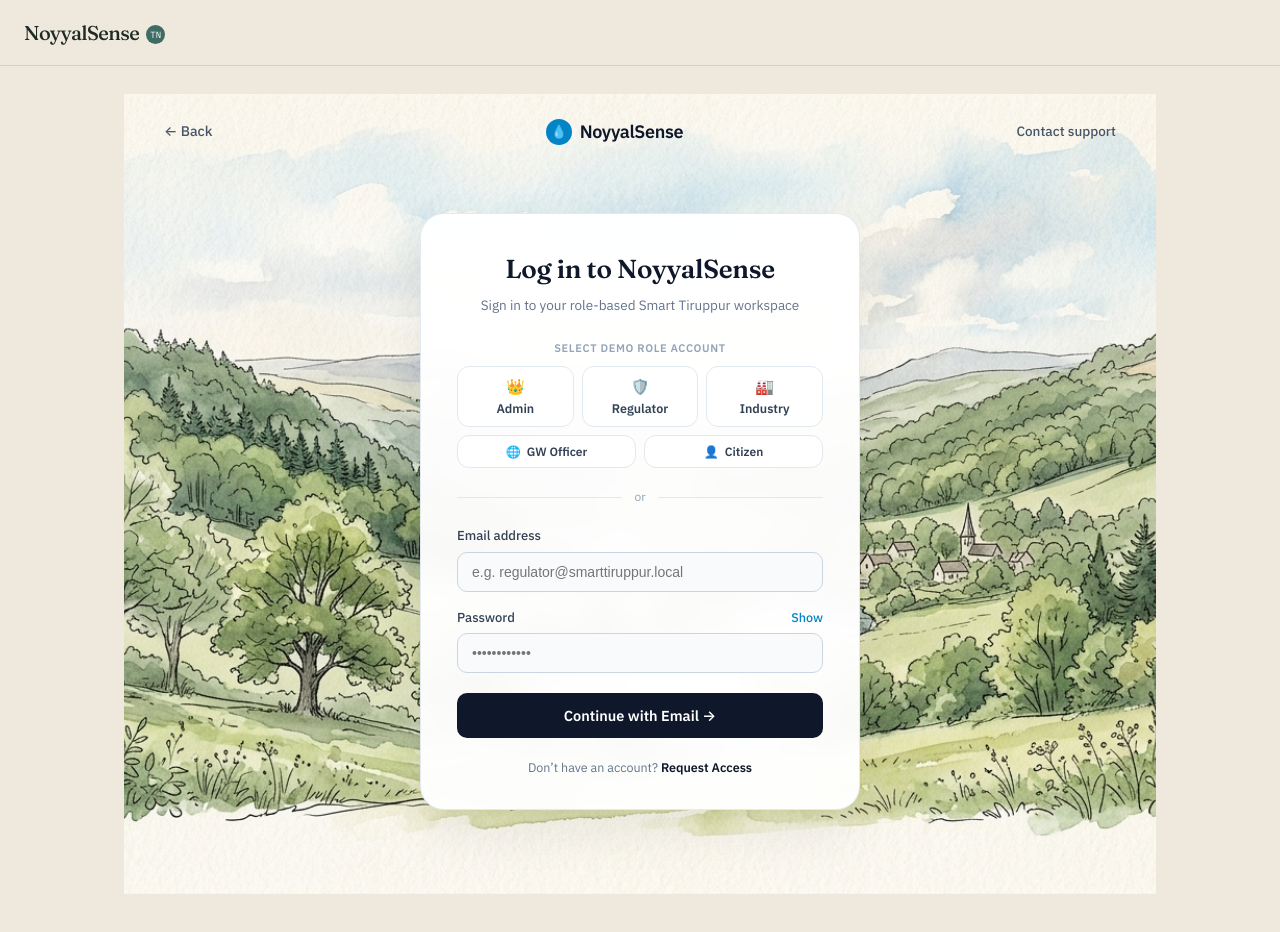
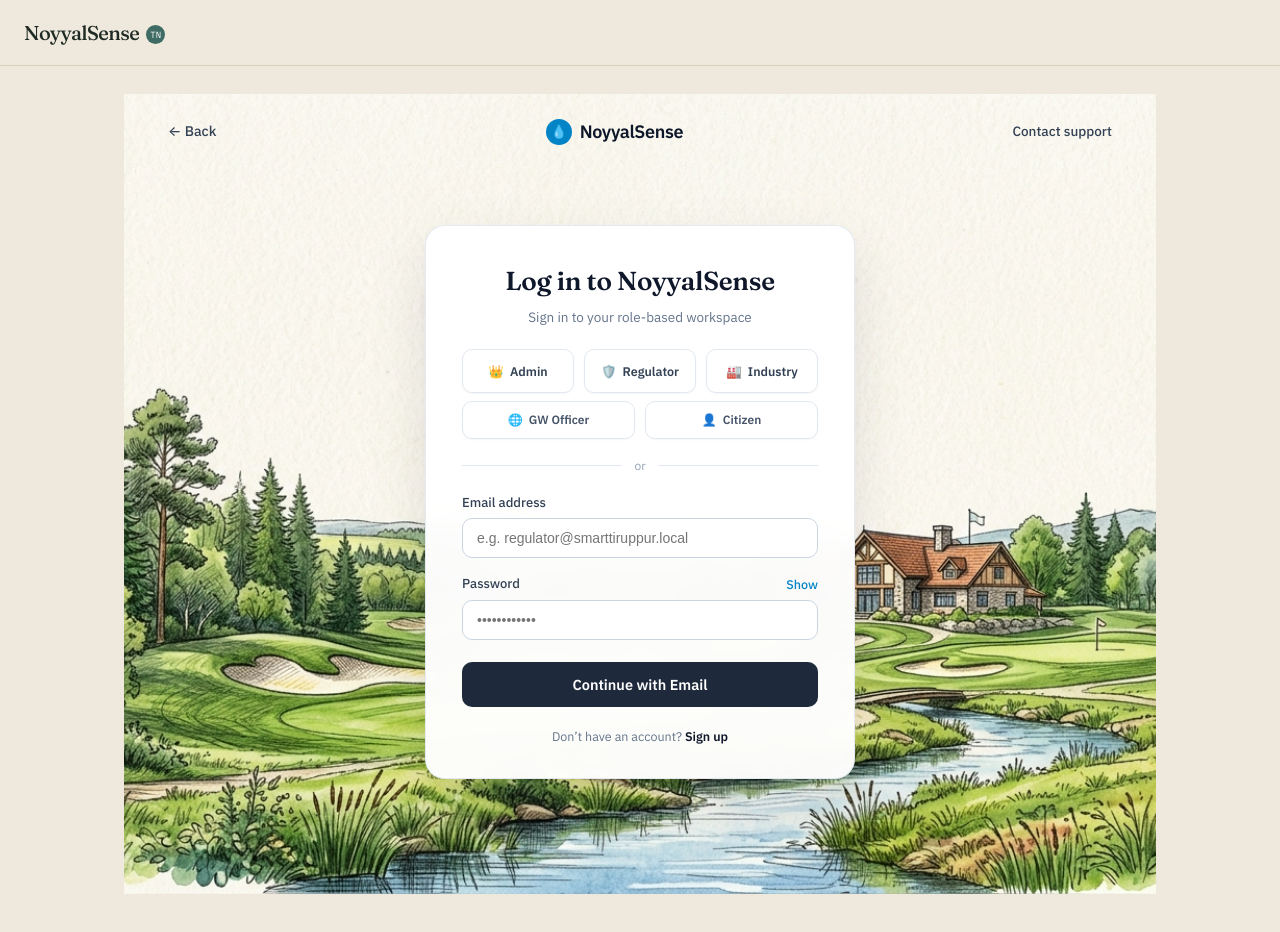
Before and after one commit to THISHA-SAMPATH/smart-tiruppur, a Next.js app: page /login in a window 1280 px wide. Shown: the top 932 px of the page. Built offline with nearby package versions, Linux system fonts and the light colour scheme; no server answers.

Commit message:
style(login): update login page with green fairway landscape backdrop

```diff
--- a/app/login/page.tsx
+++ b/app/login/page.tsx
@@ -94,7 +94,7 @@ function LoginForm() {
         display: "flex",
         flexDirection: "column",
         justifyContent: "space-between",
-        background: "#f7f6f0 url('/noyyal_landscape_backdrop.jpg') no-repeat bottom center / cover",
+        background: "#faf9f5 url('/noyyal_green_landscape_backdrop.jpg') no-repeat bottom center / cover",
         fontFamily: "'IBM Plex Sans', -apple-system, BlinkMacSystemFont, 'Segoe UI', Roboto, sans-serif",
         color: "#0f172a",
         position: "relative",
@@ -106,7 +106,7 @@ function LoginForm() {
           display: "flex",
           justifyContent: "space-between",
           alignItems: "center",
-          padding: "24px 40px",
+          padding: "24px 44px",
           position: "relative",
           zIndex: 10,
         }}
@@ -115,13 +115,12 @@ function LoginForm() {
           href="/"
           style={{
             fontSize: "14px",
-            color: "#475569",
+            color: "#334155",
             textDecoration: "none",
             fontWeight: 500,
             display: "flex",
             alignItems: "center",
             gap: "6px",
-            transition: "color 0.2s ease",
           }}
         >
           ← Back
@@ -159,7 +158,7 @@ function LoginForm() {
           href="mailto:support@smarttiruppur.local"
           style={{
             fontSize: "13.5px",
-            color: "#475569",
+            color: "#334155",
             textDecoration: "none",
             fontWeight: 500,
           }}
@@ -174,24 +173,24 @@ function LoginForm() {
           display: "flex",
           justifyContent: "center",
           alignItems: "center",
-          padding: "20px 16px 60px",
+          padding: "10px 16px 70px",
           flex: 1,
           zIndex: 10,
         }}
       >
         <div
           style={{
-            background: "rgba(255, 255, 255, 0.96)",
+            background: "rgba(255, 255, 255, 0.97)",
             backdropFilter: "blur(12px)",
-            borderRadius: "24px",
-            boxShadow: "0 20px 50px rgba(15, 23, 42, 0.08), 0 4px 16px rgba(0, 0, 0, 0.02)",
+            borderRadius: "20px",
+            boxShadow: "0 25px 60px rgba(15, 23, 42, 0.1), 0 4px 16px rgba(0, 0, 0, 0.03)",
             border: "1px solid rgba(226, 232, 240, 0.9)",
             width: "100%",
-            maxWidth: "440px",
+            maxWidth: "430px",
             padding: "36px 36px 32px",
           }}
         >
-          <div style={{ textAlign: "center", marginBottom: "24px" }}>
+          <div style={{ textAlign: "center", marginBottom: "22px" }}>
             <h1
               style={{
                 fontSize: "26px",
@@ -211,30 +210,17 @@ function LoginForm() {
                 margin: 0,
               }}
             >
-              Sign in to your role-based Smart Tiruppur workspace
+              Sign in to your role-based workspace
             </p>
           </div>
 
-          {/* Quick Demo Role Selector Row */}
-          <div style={{ marginBottom: "20px" }}>
-            <p
-              style={{
-                fontSize: "11px",
-                fontWeight: 700,
-                color: "#94a3b8",
-                textTransform: "uppercase",
-                letterSpacing: "0.06em",
-                margin: "0 0 10px",
-                textAlign: "center",
-              }}
-            >
-              Select Demo Role Account
-            </p>
+          {/* Quick Social / Role Pills Bar matching reference screenshot */}
+          <div style={{ marginBottom: "18px" }}>
             <div
               style={{
                 display: "grid",
                 gridTemplateColumns: "repeat(3, 1fr)",
-                gap: "8px",
+                gap: "10px",
                 marginBottom: "8px",
               }}
             >
@@ -242,23 +228,23 @@ function LoginForm() {
                 type="button"
                 onClick={() => selectDemoRole("admin", "admin@smarttiruppur.local")}
                 style={{
-                  padding: "10px 8px",
-                  borderRadius: "12px",
+                  height: "44px",
+                  borderRadius: "10px",
                   border: selectedRole === "admin" ? "2px solid #0284c7" : "1px solid #e2e8f0",
                   background: selectedRole === "admin" ? "#f0f9ff" : "#ffffff",
                   color: selectedRole === "admin" ? "#0369a1" : "#334155",
                   fontWeight: 600,
                   fontSize: "12.5px",
                   cursor: "pointer",
+                  display: "flex",
+                  alignItems: "center",
+                  justifyContent: "center",
+                  gap: "6px",
+                  boxShadow: "0 1px 2px rgba(0,0,0,0.04)",
                   transition: "all 0.15s ease",
-                  textAlign: "center",
-                  display: "flex",
-                  flexDirection: "column",
-                  alignItems: "center",
-                  gap: "4px",
                 }}
               >
-                <span style={{ fontSize: "15px" }}>👑</span>
+                <span>👑</span>
                 <span>Admin</span>
               </button>
 
@@ -266,23 +252,23 @@ function LoginForm() {
                 type="button"
                 onClick={() => selectDemoRole("regulator", "regulator@smarttiruppur.local")}
                 style={{
-                  padding: "10px 8px",
-                  borderRadius: "12px",
+                  height: "44px",
+                  borderRadius: "10px",
                   border: selectedRole === "regulator" ? "2px solid #0284c7" : "1px solid #e2e8f0",
                   background: selectedRole === "regulator" ? "#f0f9ff" : "#ffffff",
                   color: selectedRole === "regulator" ? "#0369a1" : "#334155",
                   fontWeight: 600,
                   fontSize: "12.5px",
                   cursor: "pointer",
+                  display: "flex",
+                  alignItems: "center",
+                  justifyContent: "center",
+                  gap: "6px",
+                  boxShadow: "0 1px 2px rgba(0,0,0,0.04)",
                   transition: "all 0.15s ease",
-                  textAlign: "center",
-                  display: "flex",
-                  flexDirection: "column",
-                  alignItems: "center",
-                  gap: "4px",
                 }}
               >
-                <span style={{ fontSize: "15px" }}>🛡️</span>
+                <span>🛡️</span>
                 <span>Regulator</span>
               </button>
 
@@ -290,23 +276,23 @@ function LoginForm() {
                 type="button"
                 onClick={() => selectDemoRole("industry", "industry@smarttiruppur.local")}
                 style={{
-                  padding: "10px 8px",
-                  borderRadius: "12px",
+                  height: "44px",
+                  borderRadius: "10px",
                   border: selectedRole === "industry" ? "2px solid #0284c7" : "1px solid #e2e8f0",
                   background: selectedRole === "industry" ? "#f0f9ff" : "#ffffff",
                   color: selectedRole === "industry" ? "#0369a1" : "#334155",
                   fontWeight: 600,
                   fontSize: "12.5px",
                   cursor: "pointer",
+                  display: "flex",
+                  alignItems: "center",
+                  justifyContent: "center",
+                  gap: "6px",
+                  boxShadow: "0 1px 2px rgba(0,0,0,0.04)",
                   transition: "all 0.15s ease",
-                  textAlign: "center",
-                  display: "flex",
-                  flexDirection: "column",
-                  alignItems: "center",
-                  gap: "4px",
                 }}
               >
-                <span style={{ fontSize: "15px" }}>🏭</span>
+                <span>🏭</span>
                 <span>Industry</span>
               </button>
             </div>
@@ -315,26 +301,27 @@ function LoginForm() {
               style={{
                 display: "grid",
                 gridTemplateColumns: "1fr 1fr",
-                gap: "8px",
+                gap: "10px",
               }}
             >
               <button
                 type="button"
                 onClick={() => selectDemoRole("groundwater", "groundwater@smarttiruppur.local")}
                 style={{
-                  padding: "8px 10px",
-                  borderRadius: "12px",
+                  height: "38px",
+                  borderRadius: "10px",
                   border: selectedRole === "groundwater" ? "2px solid #0284c7" : "1px solid #e2e8f0",
                   background: selectedRole === "groundwater" ? "#f0f9ff" : "#ffffff",
-                  color: selectedRole === "groundwater" ? "#0369a1" : "#334155",
+                  color: selectedRole === "groundwater" ? "#0369a1" : "#475569",
                   fontWeight: 600,
                   fontSize: "12px",
                   cursor: "pointer",
-                  transition: "all 0.15s ease",
                   display: "flex",
                   alignItems: "center",
                   justifyContent: "center",
                   gap: "6px",
+                  boxShadow: "0 1px 2px rgba(0,0,0,0.04)",
+                  transition: "all 0.15s ease",
                 }}
               >
                 <span>🌐</span>
@@ -345,19 +332,20 @@ function LoginForm() {
                 type="button"
                 onClick={() => selectDemoRole("citizen", "citizen@smarttiruppur.local")}
                 style={{
-                  padding: "8px 10px",
-                  borderRadius: "12px",
+                  height: "38px",
+                  borderRadius: "10px",
                   border: selectedRole === "citizen" ? "2px solid #0284c7" : "1px solid #e2e8f0",
                   background: selectedRole === "citizen" ? "#f0f9ff" : "#ffffff",
-                  color: selectedRole === "citizen" ? "#0369a1" : "#334155",
+                  color: selectedRole === "citizen" ? "#0369a1" : "#475569",
                   fontWeight: 600,
                   fontSize: "12px",
                   cursor: "pointer",
-                  transition: "all 0.15s ease",
                   display: "flex",
                   alignItems: "center",
                   justifyContent: "center",
                   gap: "6px",
+                  boxShadow: "0 1px 2px rgba(0,0,0,0.04)",
+                  transition: "all 0.15s ease",
                 }}
               >
                 <span>👤</span>
@@ -366,12 +354,12 @@ function LoginForm() {
             </div>
           </div>
 
-          {/* Form Divider */}
+          {/* Divider */}
           <div
             style={{
               display: "flex",
               alignItems: "center",
-              margin: "20px 0",
+              margin: "18px 0",
               color: "#94a3b8",
               fontSize: "12px",
             }}
@@ -426,7 +414,7 @@ function LoginForm() {
                   padding: "11px 14px",
                   border: "1px solid #cbd5e1",
                   borderRadius: "10px",
-                  background: "#f8fafc",
+                  background: "#ffffff",
                   color: "#0f172a",
                   fontSize: "14px",
                   outline: "none",
@@ -483,7 +471,7 @@ function LoginForm() {
                   padding: "11px 14px",
                   border: "1px solid #cbd5e1",
                   borderRadius: "10px",
-                  background: "#f8fafc",
+                  background: "#ffffff",
                   color: "#0f172a",
                   fontSize: "14px",
                   outline: "none",
@@ -498,7 +486,7 @@ function LoginForm() {
               disabled={loading}
               style={{
                 width: "100%",
-                background: "#0f172a",
+                background: "#1e293b",
                 color: "#ffffff",
                 border: "none",
                 borderRadius: "10px",
@@ -506,11 +494,11 @@ function LoginForm() {
                 fontSize: "14.5px",
                 fontWeight: 600,
                 cursor: loading ? "wait" : "pointer",
-                marginTop: "4px",
-                transition: "background 0.2s ease, transform 0.1s ease",
+                marginTop: "6px",
+                transition: "background 0.2s ease",
               }}
             >
-              {loading ? "Authenticating session…" : "Continue with Email →"}
+              {loading ? "Authenticating session…" : "Continue with Email"}
             </button>
           </form>
 
@@ -532,7 +520,7 @@ function LoginForm() {
                 textDecoration: "none",
               }}
             >
-              Request Access
+              Sign up
             </a>
           </p>
         </div>
```
Also changed, not shown: public/noyyal_green_landscape_backdrop.jpg (added).
